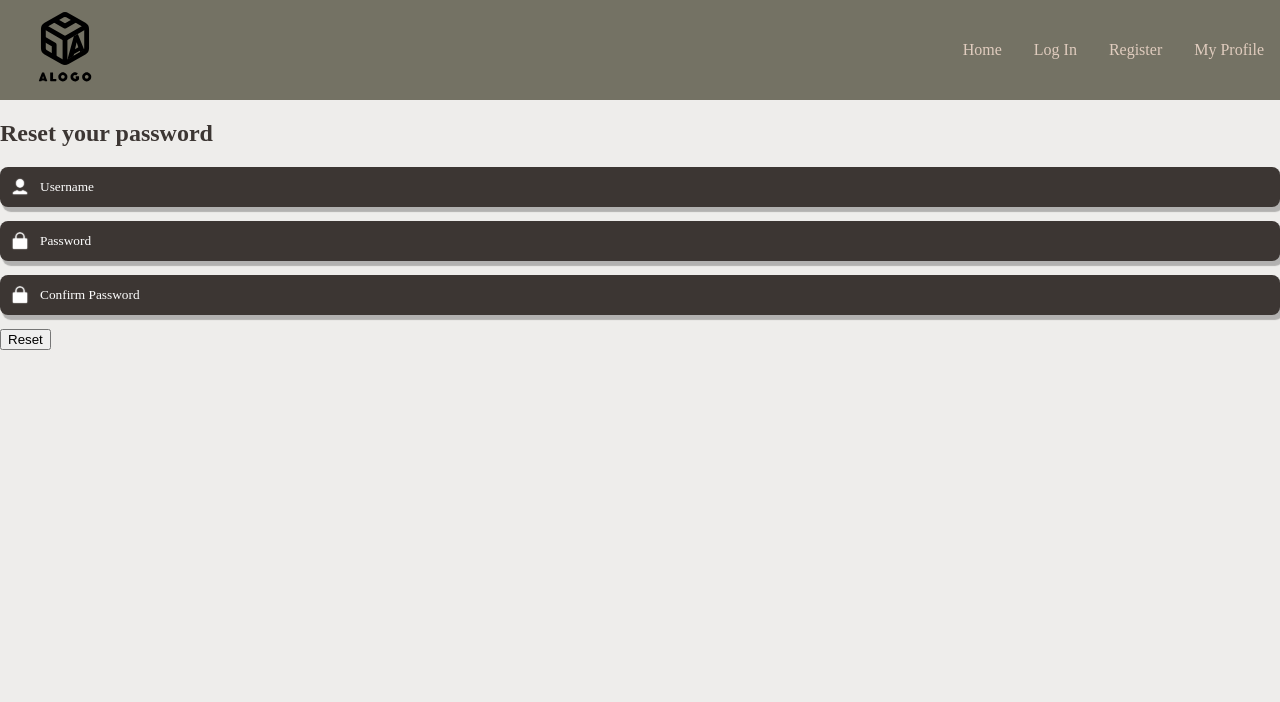
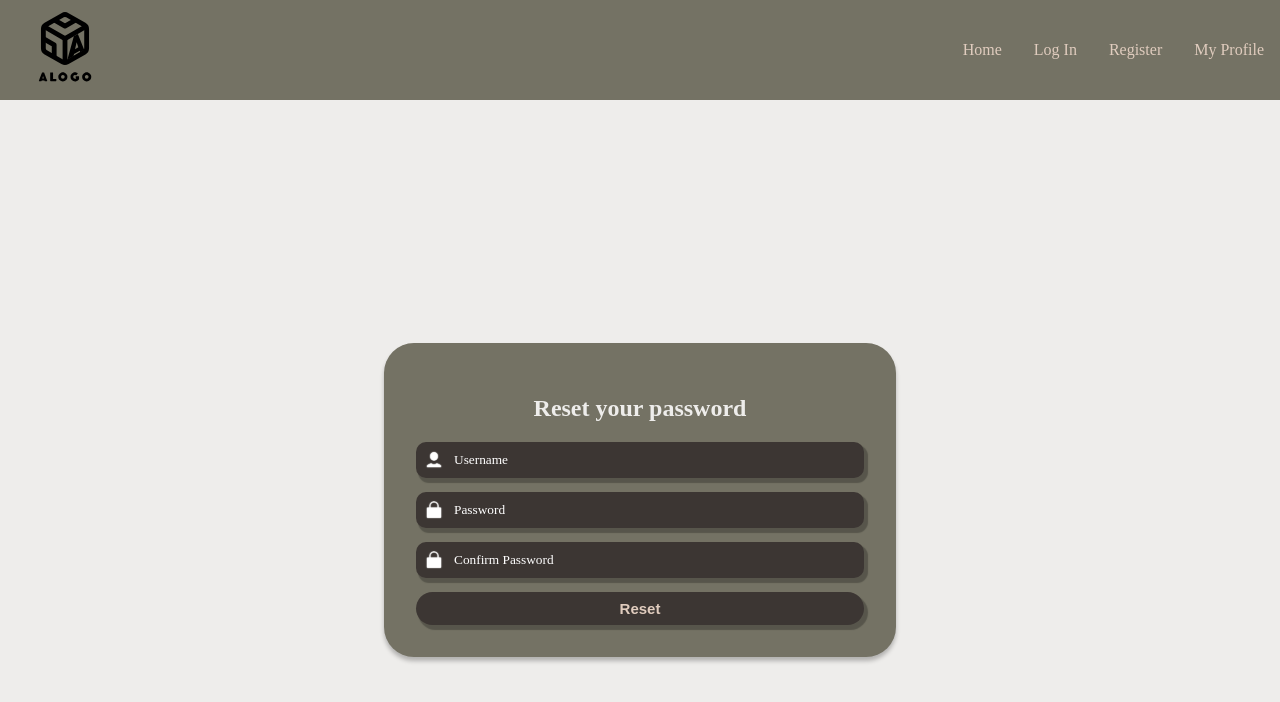
Before and after one commit to Ahmad-Elmahallawy/iCondo, a React (Create React App) app in the folder frontend/: page /ResetPassword in a window 1280 px wide. Shown: the top 702 px of the page. Built offline with nearby package versions, Linux system fonts and the light colour scheme; no server answers.

Commit message:
Added styling for ResetPassword.tsx

```diff
--- a/frontend/src/Components/Authentication/ResetPassword.tsx
+++ b/frontend/src/Components/Authentication/ResetPassword.tsx
@@ -4,6 +4,7 @@ import { useNavigate } from "react-router-dom";
 import LoadingScreen from "../Common/LoadingScreen";
 import { resetPasswordInitialValues } from "../Common/InitialValues";
 import { resetPasswordValidationSchema } from "../Common/ValidationSchema";
+import "../../Style/AuthenticationStyle/ResetPassword.css";
 
 interface FormValues {
   username: string;
@@ -38,8 +39,8 @@ const ResetPassword: React.FC = () => {
   });
   return (
     <div data-testid="reset-container" className="reset-password-container">
-      <div className="reset-password-container">
-        <div className="reset-password-content">
+      <div className="reset-password-information-container">
+        <div className="reset-password-information-content">
           <h2>Reset your password</h2>
           <form onSubmit={formik.handleSubmit} className="reset-password-form">
             <div>
--- a/frontend/src/Pages/LogInLandingPage.tsx
+++ b/frontend/src/Pages/LogInLandingPage.tsx
@@ -1,4 +1,3 @@
-import React from "react";
 import "../Style/LandingPageStyle/LoginAndRegistrationLandingPageStyle.css";
 import LogIn from "../Components/Authentication/LogIn";
 
--- /dev/null
+++ b/frontend/src/Style/AuthenticationStyle/ResetPassword.css
@@ -0,0 +1,96 @@
+.reset-password-container {
+  display: flex;
+  justify-content: center;
+  align-items: center;
+  height: 100vh;
+}
+
+.reset-password-information-container {
+  display: flex;
+  flex-direction: column;
+  justify-content: center;
+  align-items: center;
+  width: 50%;
+  height: 100%;
+}
+
+.reset-password-information-content {
+  border-radius: 30px;
+  box-shadow: 0px 4px 4px 0px rgba(0, 0, 0, 0.25);
+  width: 70%;
+  padding: 2rem;
+  display: flex;
+  justify-content: center;
+  flex-direction: column;
+  background-color: var(--color3);
+}
+
+.reset-password-information-content h2 {
+  text-align: center;
+  color: var(--color1);
+}
+
+@media only screen and (max-width: 1200px) {
+  .reset-password-container {
+    flex-direction: column;
+  }
+  .reset-password-information-container {
+    width: 100%;
+  }
+
+  .reset-password-information-content {
+    width: 90%;
+    padding: 2rem;
+    max-width: 500px; /* Adjust the maximum width as needed */
+  }
+}
+
+.input-with-icon {
+  display: flex;
+  align-items: center;
+  background: var(--color4);
+  padding: 8px;
+  border-radius: 10px;
+  box-shadow: 3px 4px 1px 1px rgba(0, 0, 0, 0.25);
+}
+
+.input-with-icon img {
+  margin-right: 10px;
+  height: 20px;
+}
+
+.input-with-icon input {
+  flex: 1;
+  height: 100%;
+  border: none;
+  background: transparent;
+  color: white;
+  outline: none;
+}
+
+.input-with-icon input::placeholder {
+  color: white;
+}
+
+.input-border-error {
+  border: 2px solid red;
+}
+
+.reset-password-button {
+  border-radius: 255px;
+  background: var(--color4);
+  width: 100%;
+  border: none;
+  box-shadow: 3px 4px 1px 1px rgba(0, 0, 0, 0.25);
+  color: var(--color2);
+  font-size: 15px;
+  font-weight: 700;
+  padding: 8px;
+  transition: transform 0.3s, background-color 0.3s, color 0.3s;
+}
+
+.reset-password-button:hover {
+  background-color: var(--color2);
+  color: white;
+  cursor: pointer;
+}
```
